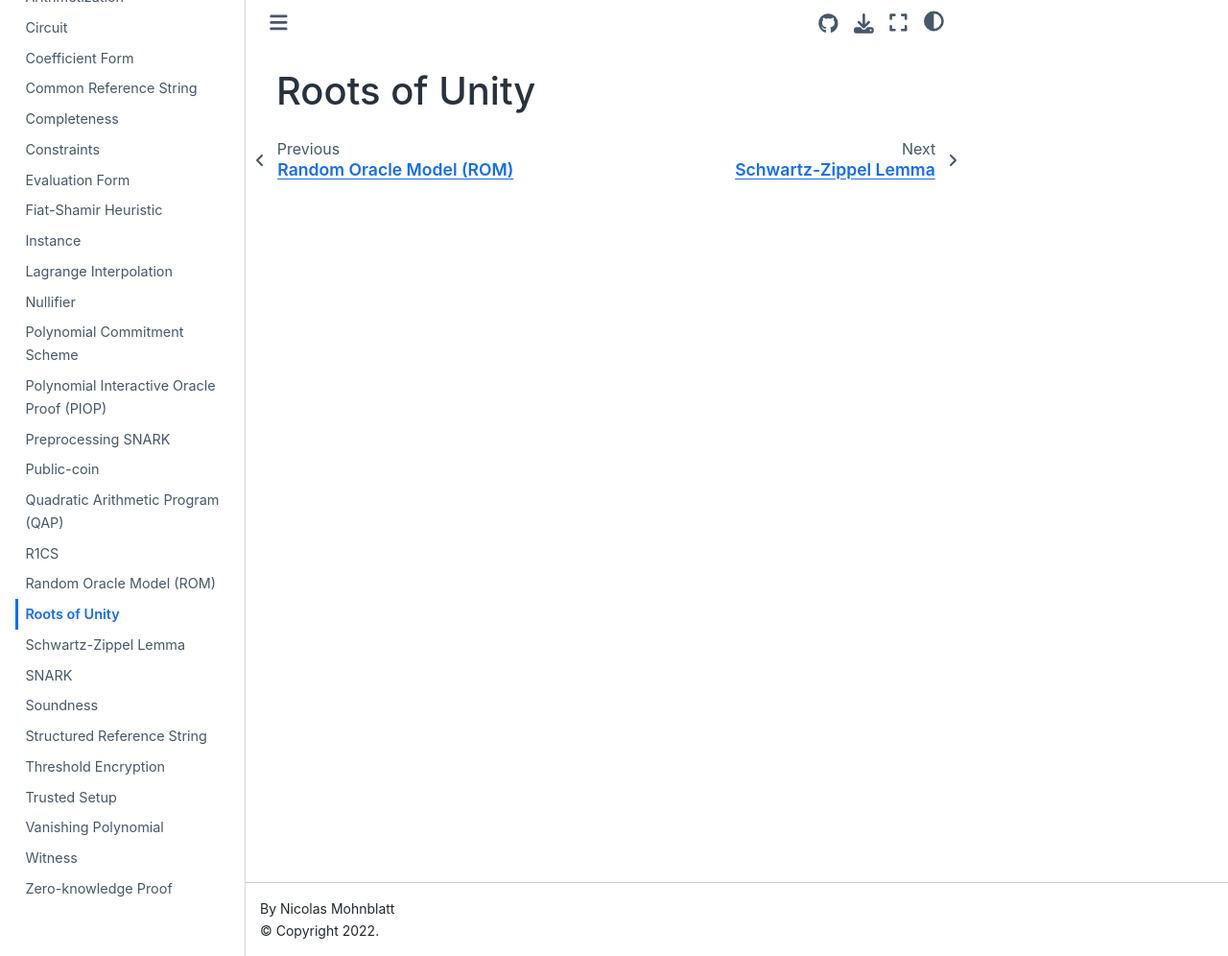
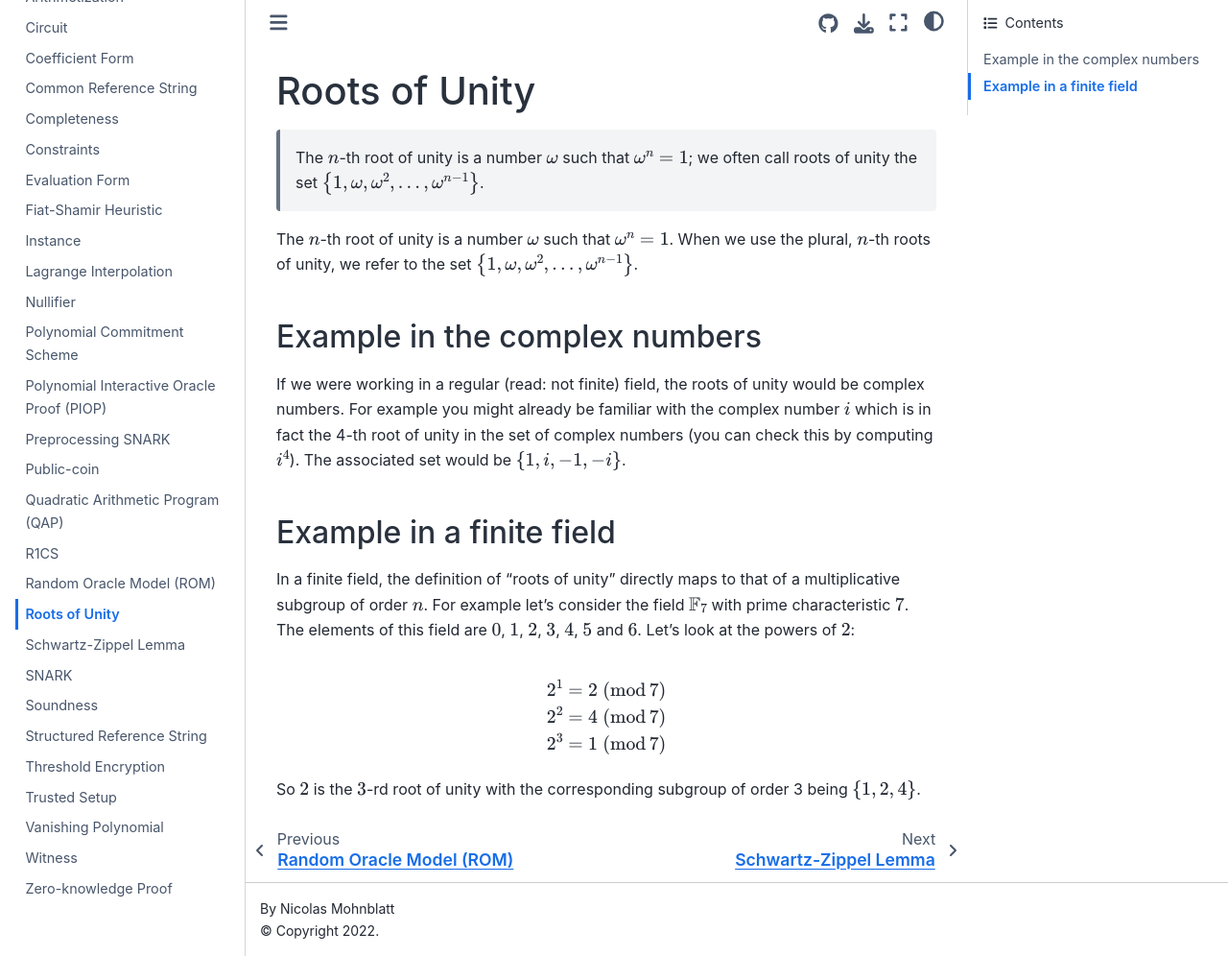
Before and after one commit to zkjargon/zkjargon.github.io, a Jupyter Book: the page built from definitions/roots_of_unity.md, in a window 1280 px wide and 996 px high. Shown: the whole window at 96% size. Built offline with Jupyter Book 1.0.4 settings and Sphinx 7.4.7 and the Sphinx Book theme 1.1.4, drawn with Linux system fonts in a browser that asks for light colours; pages that are not in the unit, such as notebooks, are missing from menus.

Commit message:
def: roots of unity

```diff
--- a/definitions/roots_of_unity.md
+++ b/definitions/roots_of_unity.md
@@ -1 +1,19 @@
+(def:roots_unity)=
 # Roots of Unity
+> The $n$-th root of unity is a number $\omega$ such that $\omega^n = 1$; we often call roots of unity the set $\left\{ 1, \omega, \omega^2, \dots, \omega^{n-1}\right\}$.
+
+The $n$-th root of unity is a number $\omega$ such that $\omega^n = 1$. When we use the plural, $n$-th roots of unity, we refer to the set $\left\{ 1, \omega, \omega^2, \dots, \omega^{n-1}\right\}$.
+
+## Example in the complex numbers
+If we were working in a regular (read: not finite) field, the roots of unity would be complex numbers. For example you might already be familiar with the complex number $i$ which is in fact the 4-th root of unity in the set of complex numbers (you can check this by computing $i^4$). The associated set would be $\left\{ 1, i, -1, -i\right\}$.
+
+## Example in a finite field
+In a finite field, the definition of "roots of unity" directly maps to that of a multiplicative subgroup of order $n$. For example let's consider the field $\mathbb{F}_7$ with prime characteristic $7$. The elements of this field are $0$, $1$, $2$, $3$, $4$, $5$ and $6$. Let's look at the powers of $2$:
+
+$$
+2^1 = 2 \; (\text{mod} \, 7) \\
+2^2 = 4 \; (\text{mod} \, 7) \\
+2^3 = 1 \; (\text{mod} \, 7)
+$$
+
+So $2$ is the $3$-rd root of unity with the corresponding subgroup of order 3 being $\left\{ 1, 2, 4 \right\}$.
```
